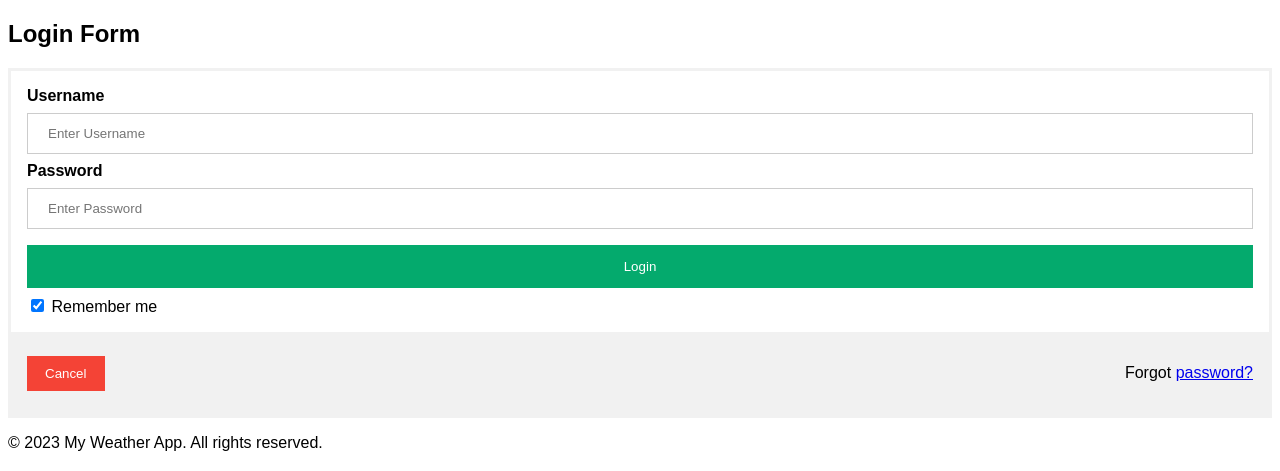
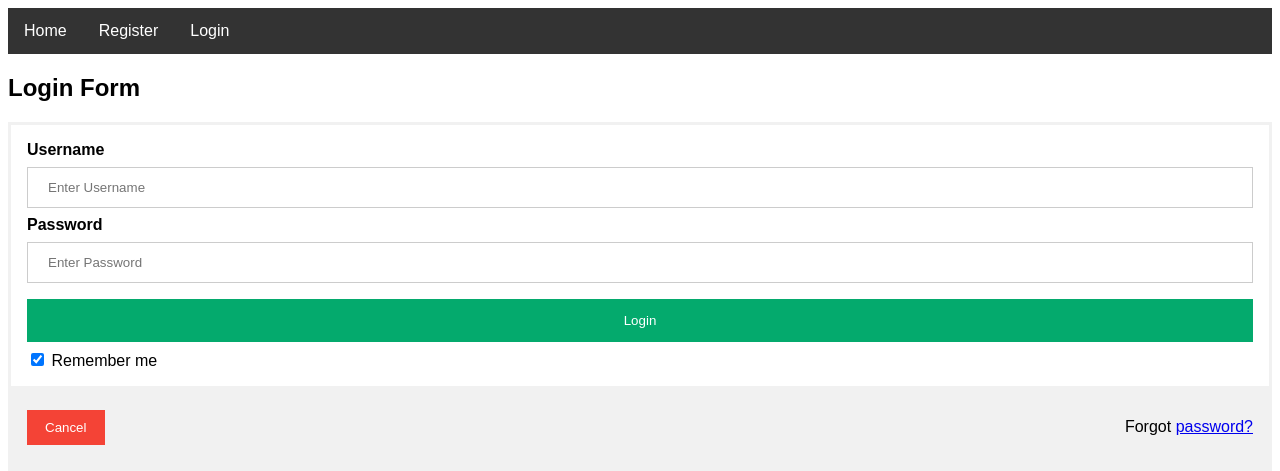
Before and after one commit to sevggii/Python_Web_Project, a Flask app: page /login in a window 1280 px wide. Shown: the top 471 px of the page. Run offline with Flask 3, Linux system fonts and the light colour scheme.

Commit message:
nav bar to login

```diff
--- a/templates/login.html
+++ b/templates/login.html
@@ -54,6 +54,25 @@ span.psw {
   padding-top: 16px;
 }
 
+.navbar {
+  overflow: hidden;
+  background-color: #333;
+}
+
+.navbar a {
+  float: left;
+  font-size: 16px;
+  color: white;
+  text-align: center;
+  padding: 14px 16px;
+  text-decoration: none;
+}
+
+.navbar a:hover {
+  background-color: #ddd;
+  color: black;
+}
+
 /* Change styles for span and cancel button on extra small screens */
 @media screen and (max-width: 300px) {
   span.psw {
@@ -67,6 +86,12 @@ span.psw {
 </style>
 </head>
 <body>
+
+<div class="navbar">
+  <a href="/">Home</a>
+  <a href="/register">Register</a>
+  <a href="/login">Login</a>
+</div>
 
 <h2>Login Form</h2>
 
```
